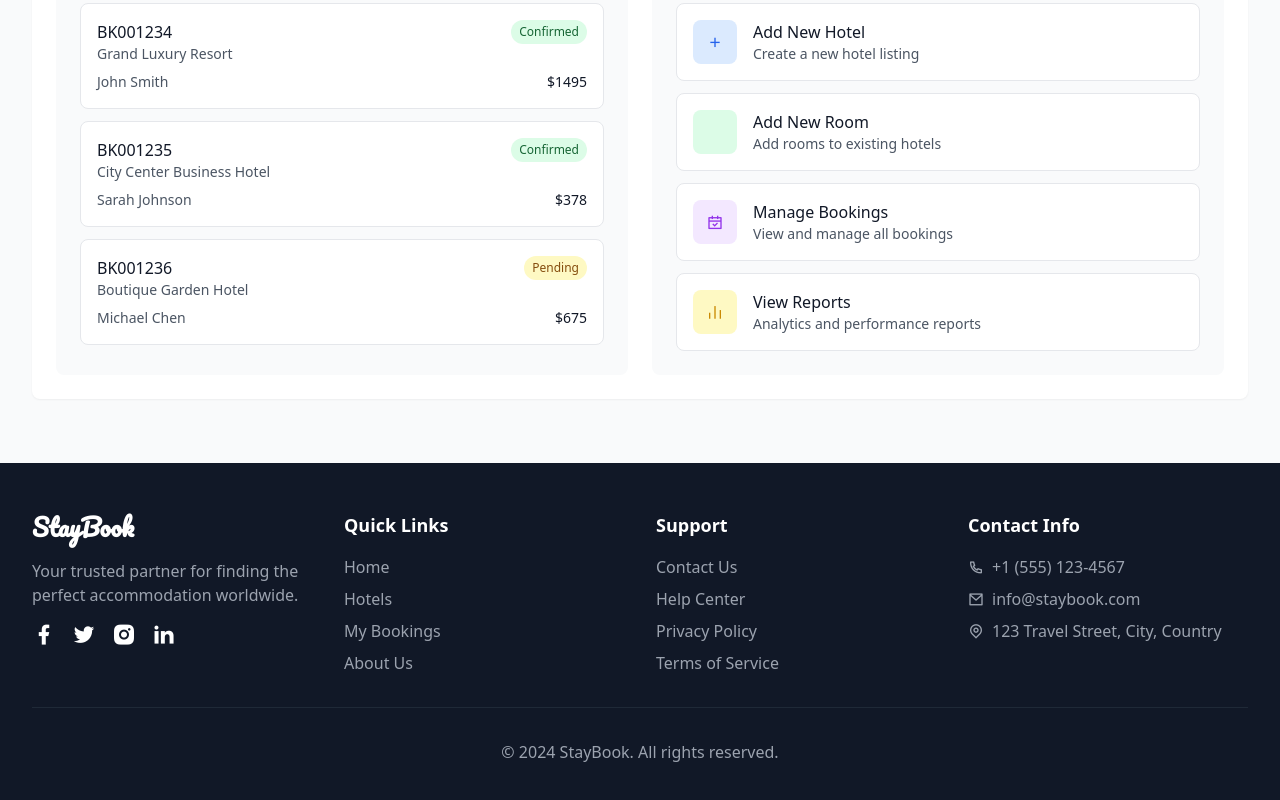
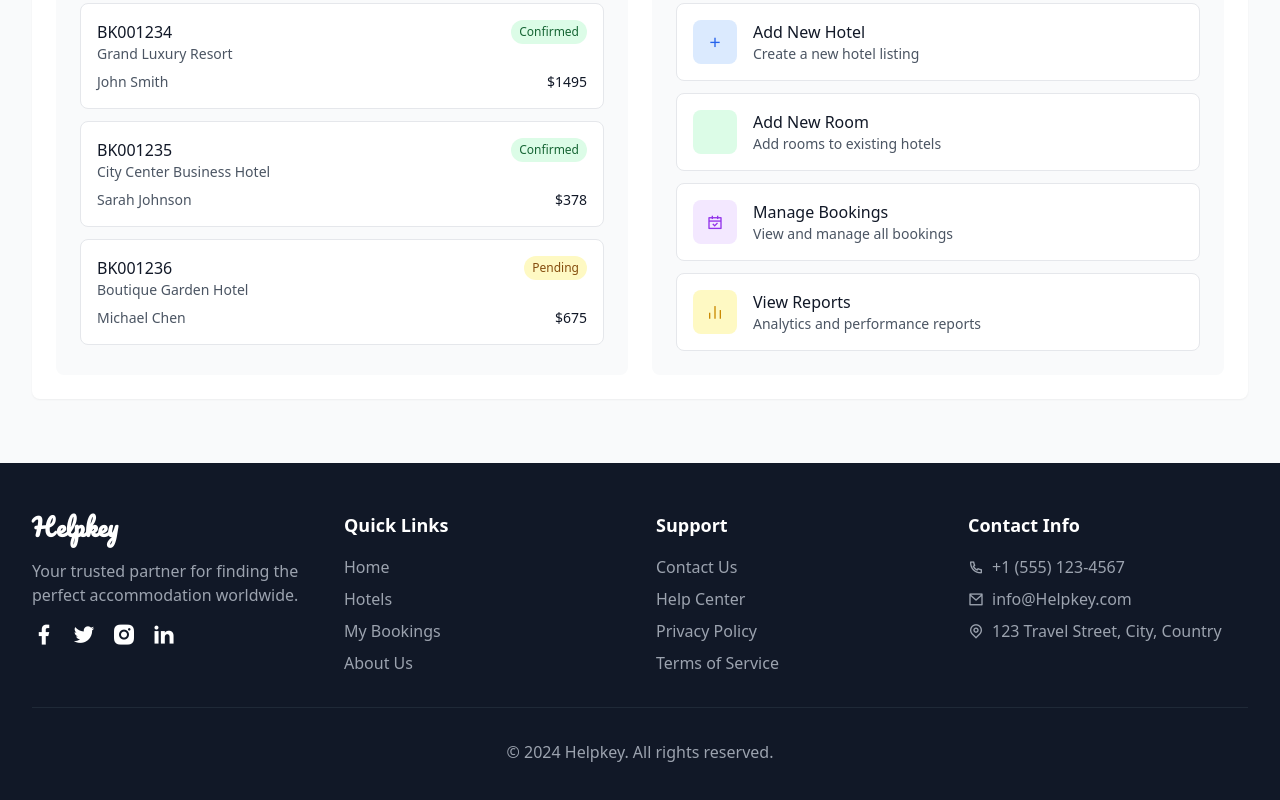
Before and after one commit to abhi23zc/Helpkey, a Next.js app: page /admin in a window 1280 px wide. Shown: the part 662-1462 px from the top of the page. Built offline with nearby package versions, Linux system fonts and the light colour scheme; no server answers; some icons are missing.

Commit message:
feat:auth

```diff
--- a/app/about/page.tsx
+++ b/app/about/page.tsx
@@ -53,7 +53,7 @@ export default function About() {
         <div className="absolute inset-0 flex items-center justify-center">
           <div className="text-center text-white max-w-4xl mx-auto px-4">
             <h1 className="text-5xl md:text-6xl font-bold mb-4">
-              About StayBook
+              About Helpkey
             </h1>
             <p className="text-xl md:text-2xl mb-8 max-w-2xl mx-auto">
               We're passionate about making travel accessible, affordable, and unforgettable for everyone
@@ -132,7 +132,7 @@ export default function About() {
               <h2 className="text-4xl font-bold text-gray-900 mb-6">Our Story</h2>
               <div className="space-y-4 text-gray-600">
                 <p>
-                  StayBook was founded in 2009 by a group of travel enthusiasts who experienced firsthand the challenges of finding reliable, affordable accommodations while exploring the world. We noticed a gap in the market for a platform that truly understood travelers' needs.
+                  Helpkey was founded in 2009 by a group of travel enthusiasts who experienced firsthand the challenges of finding reliable, affordable accommodations while exploring the world. We noticed a gap in the market for a platform that truly understood travelers' needs.
                 </p>
                 <p>
                   Starting with just 100 hotels in 5 countries, we've grown to become one of the world's leading hotel booking platforms. Our success is built on three core principles: transparency, reliability, and exceptional customer service.
@@ -159,7 +159,7 @@ export default function About() {
           <div className="text-center mb-16">
             <h2 className="text-4xl font-bold text-gray-900 mb-4">Meet Our Team</h2>
             <p className="text-xl text-gray-600">
-              The passionate people behind StayBook's success
+              The passionate people behind Helpkey's success
             </p>
           </div>
 
--- a/app/contact/page.tsx
+++ b/app/contact/page.tsx
@@ -49,7 +49,7 @@ export default function Contact() {
     {
       icon: "ri-mail-line",
       title: "Email",
-      info: "support@staybook.com",
+      info: "support@Helpkey.com",
       subtitle: "We reply within 24 hours"
     },
     {
@@ -248,7 +248,7 @@ export default function Contact() {
                 allowFullScreen
                 loading="lazy"
                 referrerPolicy="no-referrer-when-downgrade"
-                title="StayBook Office Location"
+                title="Helpkey Office Location"
               ></iframe>
             </div>
           </div>
--- a/app/layout.tsx
+++ b/app/layout.tsx
@@ -21,8 +21,8 @@ const geistMono = Geist_Mono({
 });
 
 export const metadata: Metadata = {
-  title: "Readdy Site",
-  description: "Generated by Readdy",
+  title: "Helpkey",
+  description: "Helpkey - Your one stop solution for all your needs",
 };
 
 export default function RootLayout({
--- a/app/page.tsx
+++ b/app/page.tsx
@@ -37,7 +37,7 @@ export default function Home() {
         <div className="max-w-7xl mx-auto px-4 sm:px-6 lg:px-8">
           <div className="text-center mb-16">
             <h2 className="text-4xl font-bold text-gray-900 mb-4">
-              Why Choose StayBook?
+              Why Choose Helpkey?
             </h2>
             <p className="text-xl text-gray-600 max-w-2xl mx-auto">
               We make hotel booking simple, secure, and rewarding
@@ -155,7 +155,7 @@ export default function Home() {
             Ready to Start Your Journey?
           </h2>
           <p className="text-xl text-blue-100 mb-8">
-            Join millions of travelers who trust StayBook for their perfect stay
+            Join millions of travelers who trust Helpkey for their perfect stay
           </p>
           <div className="flex flex-col sm:flex-row gap-4 justify-center">
             <button className="bg-white text-blue-600 px-8 py-3 rounded-lg font-semibold hover:bg-gray-100 transition-colors whitespace-nowrap cursor-pointer">
--- a/components/Footer.tsx
+++ b/components/Footer.tsx
@@ -10,7 +10,7 @@ export default function Footer() {
         <div className="grid grid-cols-1 md:grid-cols-4 gap-8">
           <div>
             <h3 className="text-2xl font-bold mb-4" style={{ fontFamily: 'Pacifico, serif' }}>
-              StayBook
+              Helpkey
             </h3>
             <p className="text-gray-400">
               Your trusted partner for finding the perfect accommodation worldwide.
@@ -84,7 +84,7 @@ export default function Footer() {
               </p>
               <p className="text-gray-400 flex items-center">
                 <i className="ri-mail-line mr-2 w-4 h-4 flex items-center justify-center"></i>
-                info@staybook.com
+                info@Helpkey.com
               </p>
               <p className="text-gray-400 flex items-center">
                 <i className="ri-map-pin-line mr-2 w-4 h-4 flex items-center justify-center"></i>
@@ -96,7 +96,7 @@ export default function Footer() {
 
         <div className="border-t border-gray-800 mt-8 pt-8 text-center">
           <p className="text-gray-400">
-            © 2024 StayBook. All rights reserved.
+            © 2024 Helpkey. All rights reserved.
           </p>
         </div>
       </div>
```
